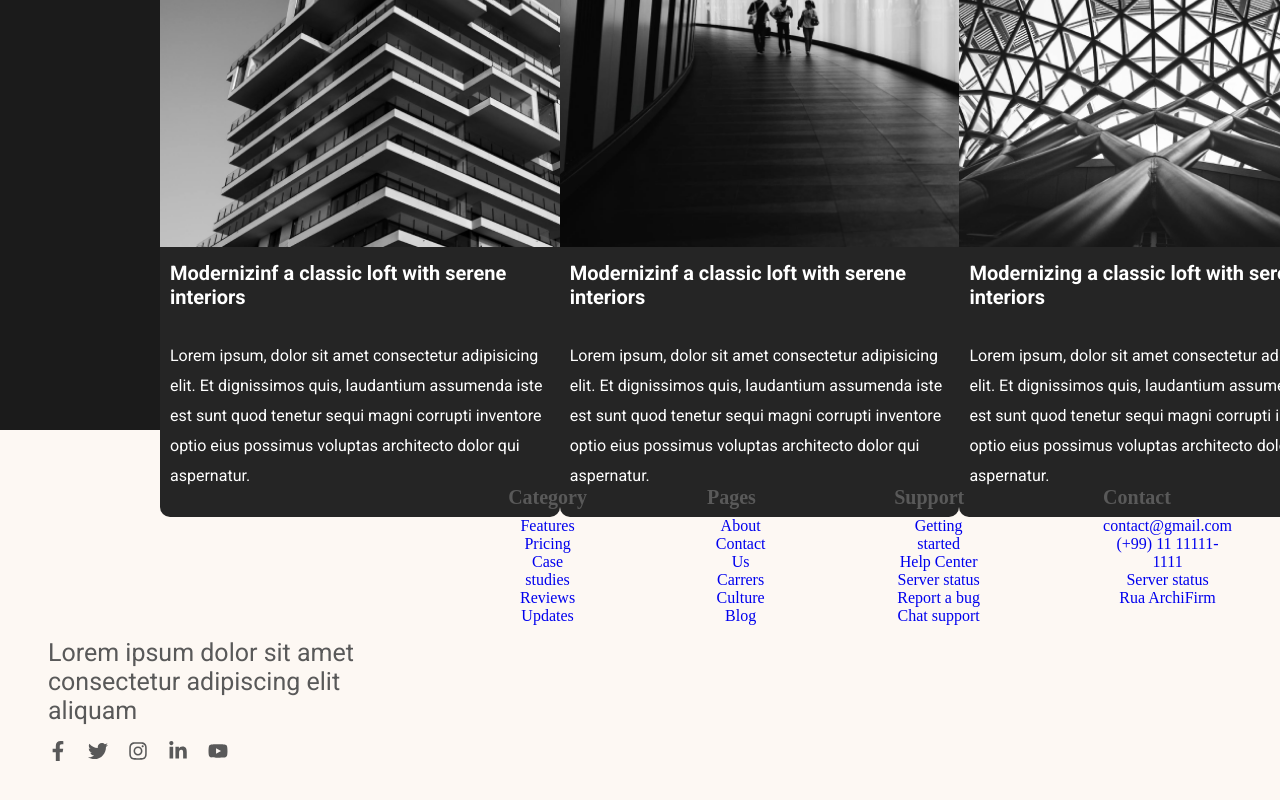
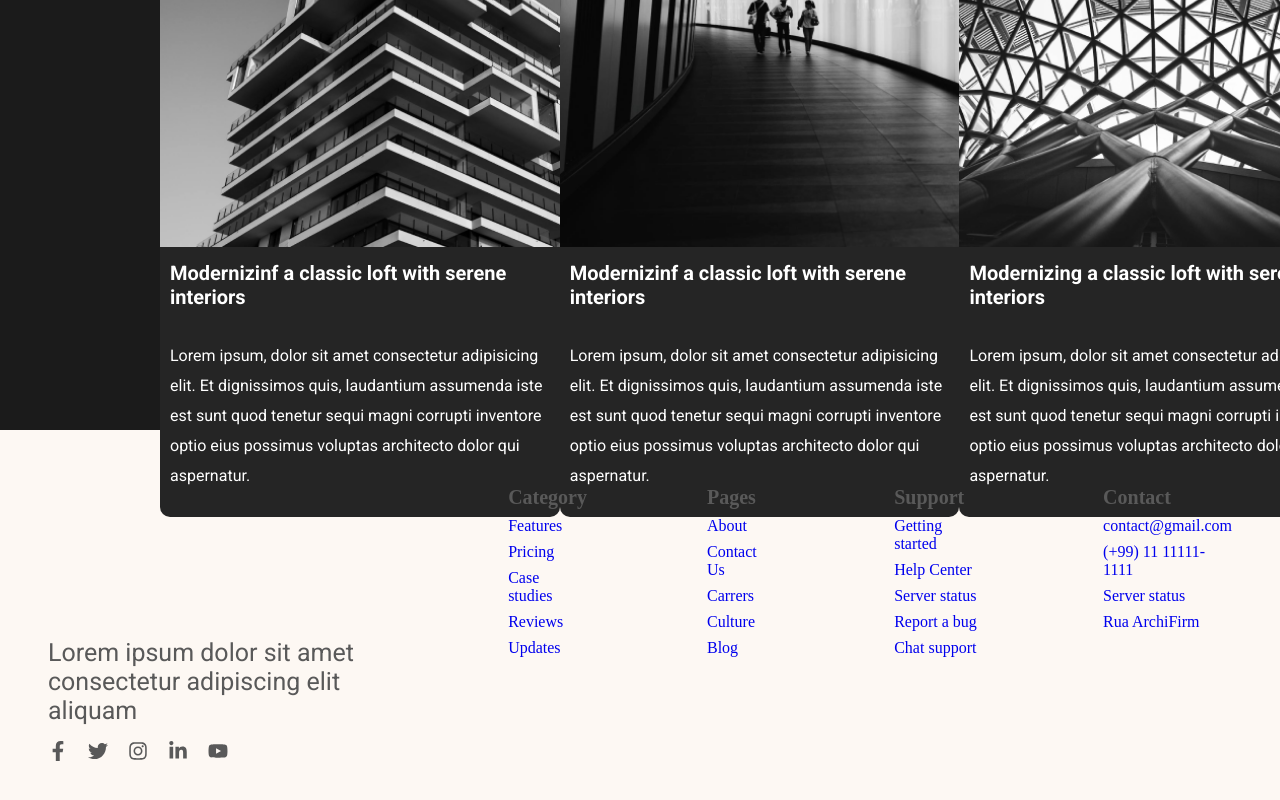
Before and after one commit to gabrieljcoutinho/Projeto-Archi-Firm, a React (Create React App) app: page / in a window 1280 px wide. Shown: the part 4366-5166 px from the top of the page. Built offline with nearby package versions, Linux system fonts and the light colour scheme.

Commit message:
melhorias

```diff
--- a/src/Css/Footer.css
+++ b/src/Css/Footer.css
@@ -47,8 +47,8 @@ h3 {
 
 .listaDetodasAsCategorias li {
     list-style-type: none;
-    text-align: center;
-    flex-direction: left;
+    text-align: left; /* Alinha o texto à esquerda */
+    margin-bottom: 0.5rem; /* Opcional: adiciona um espaço entre os links */
 }
 
 .listaDetodasAsCategorias li a {
```
